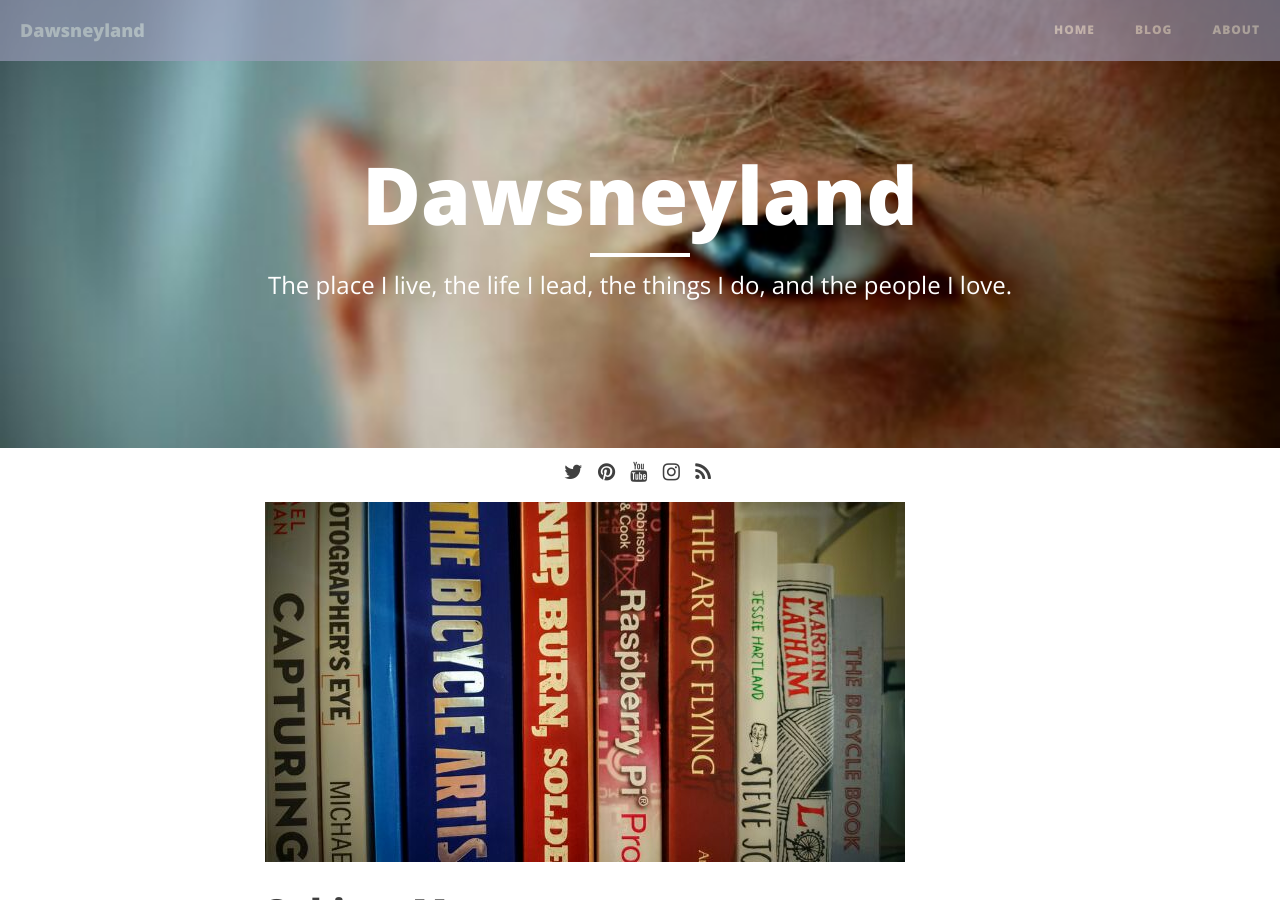
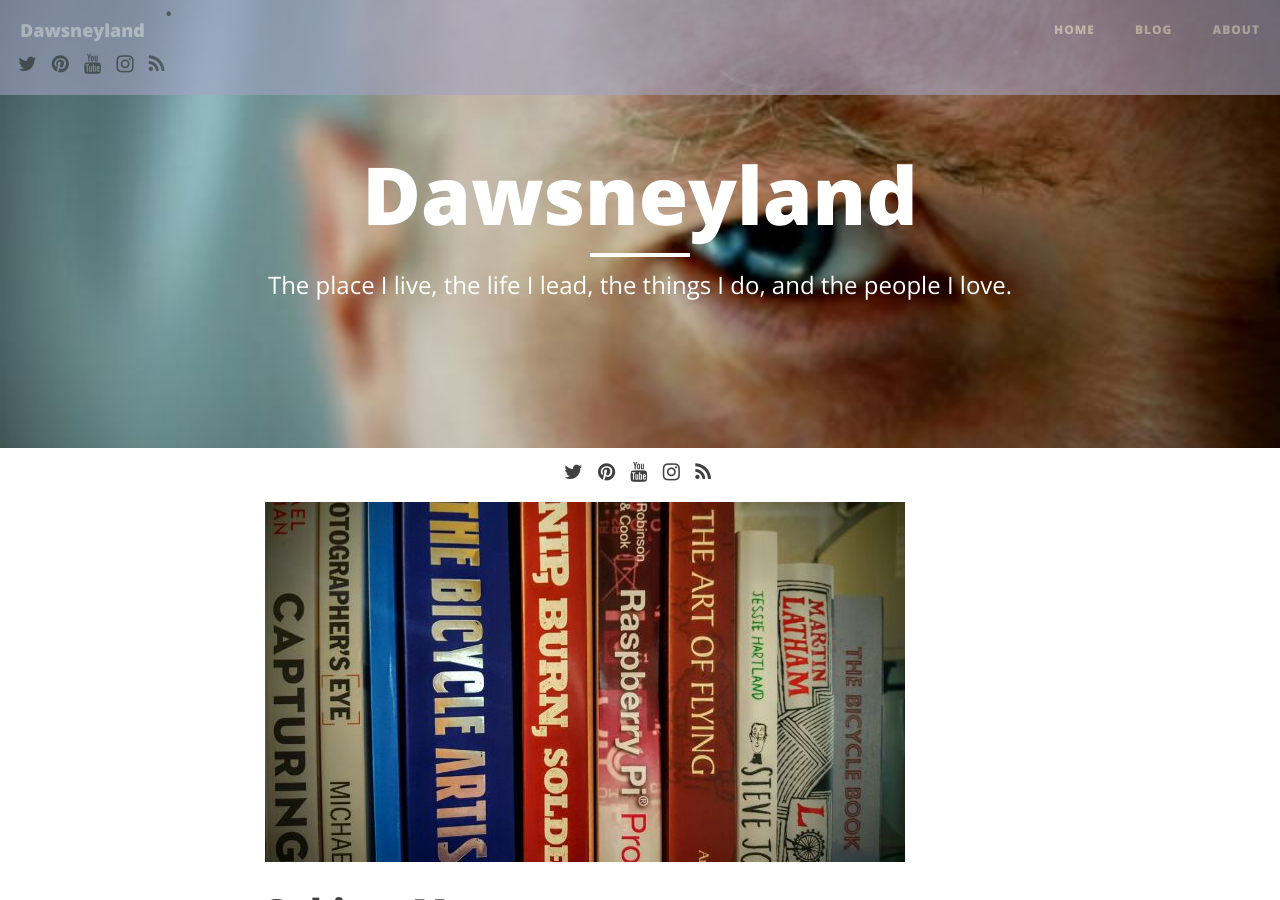
Before and after one commit to dawsneyland/formerdland, a Jekyll site: the page built from index.html, in a window 1280 px wide and 900 px high. Built offline with Jekyll 4.4.1, drawn with Linux system fonts in a browser that asks for light colours; nearby versions of some CDN libraries; the list of posts is cut into pages by our own code.

Commit message:
Update nav.html

```diff
--- a/_includes/nav.html
+++ b/_includes/nav.html
@@ -9,7 +9,7 @@
                 <span class="icon-bar"></span>
                 <span class="icon-bar"></span>
             </button>
-            <a class="navbar-brand" href="{{ site.baseurl }}/">{{ site.title }}</a>
+            <a class="navbar-brand" href="{{ site.baseurl }}/">{{ site.title }}</a> &bull; {% include social.html %}
         </div>
 
         <!-- Collect the nav links, forms, and other content for toggling -->
```
